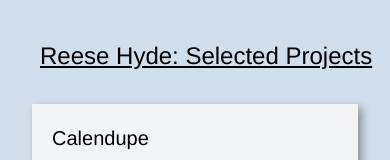
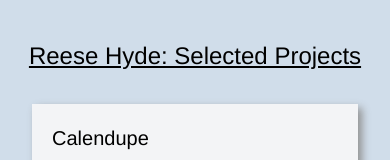
Before and after one commit to rmehyde/website, a Next.js app: page / in a window 390 px wide. Shown: the top 160 px of the page. Built offline with nearby package versions, Linux system fonts and the light colour scheme.

Commit message:
center header on small screens

```diff
--- a/app/layout.tsx
+++ b/app/layout.tsx
@@ -10,7 +10,7 @@ export default function RootLayout({children}: { children: React.ReactNode }) {
     return (
         <html lang="en">
         <body className="">
-        <header className="w-full text-2xl sm:text-3xl font-sans underline box-border pt-10 pl-10 pb-0 pr-0">
+        <header className="w-full text-2xl sm:text-3xl font-sans underline box-border text-center sm:text-left sm:pl-10 pt-10 pb-0 pr-0">
             Reese Hyde: Selected Projects
         </header>
         {children}
```
